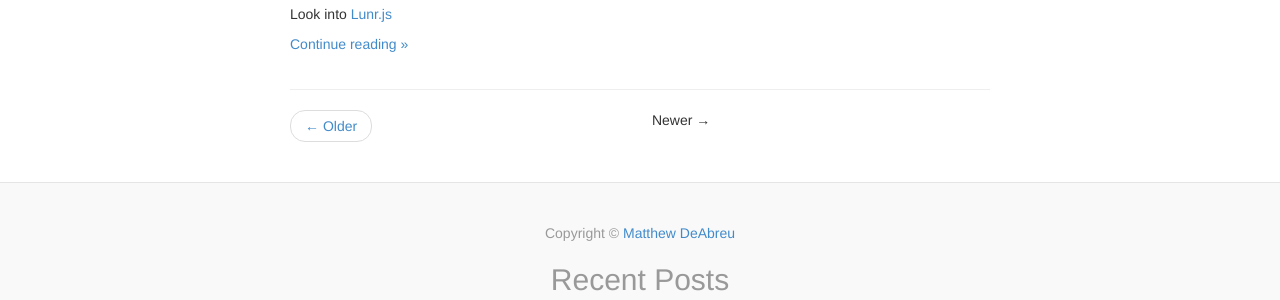
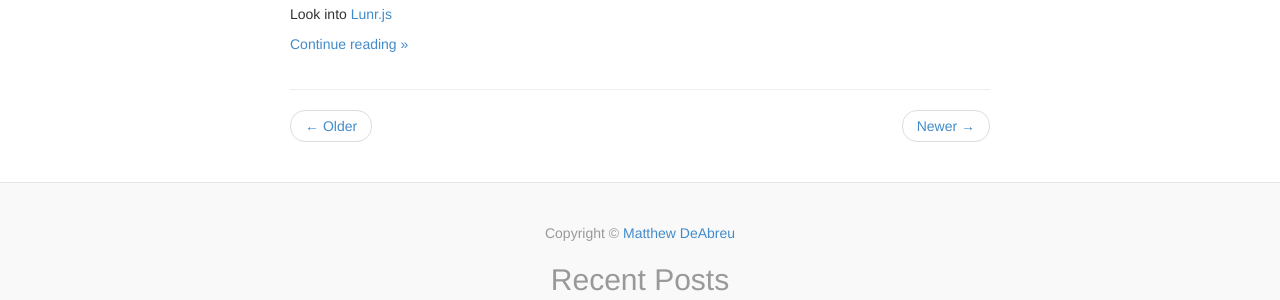
Before and after one commit to mdeabreu/mdeabreu, a Jekyll site: the page built from index.html, in a window 1280 px wide. Shown: the part 286-586 px from the top of the page. Built offline with Jekyll 4.4.1, drawn with Linux system fonts in a browser that asks for light colours; nearby versions of some CDN libraries; the list of posts is cut into pages by our own code.

Commit message:
fixed pagination when a button is disabled

```diff
--- a/index.html
+++ b/index.html
@@ -20,7 +20,7 @@ title: Home
     {% if paginator.next_page %}
       <li class="previous"><a href="/page{{paginator.next_page}}">&larr; Older</a></li>
     {% else %}
-      <li class="previous disabled">&larr; Older</li>
+      <li class="previous disabled"><a href="/page{{paginator.next_page}}">&larr; Older</a></li>
     {% endif %}
     {% if paginator.previous_page %}
       {% if paginator.page == 2 %}
@@ -29,7 +29,7 @@ title: Home
         <li class="next"><a href="/page{{paginator.previous_page}}">Newer &rarr;</a></li>
       {% endif %}
     {% else %}
-      <li class="next disabled">Newer &rarr;</li>
+      <li class="next"><a href="/page{{paginator.previous_page}}">Newer &rarr;</a></li>
     {% endif %}
   </ul>
 </div><!-- /pagination -->
```
